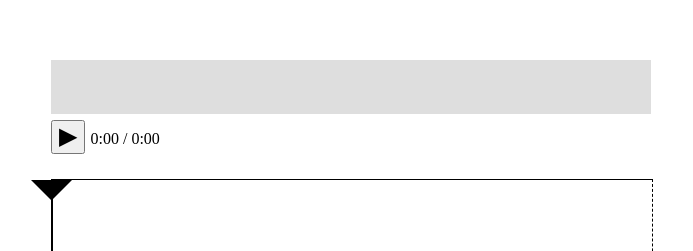
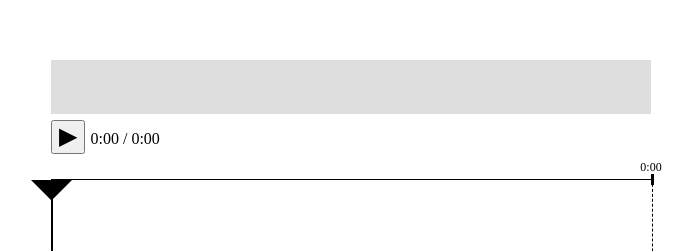
Before and after one commit to ccnmtl/juxtapose, a React app: page / in a window 1280 px wide. Shown: the part 187-438 px from the top of the page, without its empty margins (289-982 px from the left). Built offline with nearby package versions, Linux system fonts and the light colour scheme.

Commit message:
Add ending tick to timeline ruler

```diff
--- a/src/TimelineRuler.jsx
+++ b/src/TimelineRuler.jsx
@@ -3,24 +3,38 @@ import {formatDuration} from './utils.js';
 
 
 export default class TimelineRuler extends React.Component {
+    /**
+     * Takes the visual offset as a percentage, and the position
+     * in seconds. The position is used as the key, so it must
+     * be unique in the component it's used in.
+     *
+     * Returns an array containing the label and the tick.
+     */
+    generateTick(visualOffset, position) {
+        return [
+            <div key={position + '-label'}
+                 className="jux-timeline-ticklabel"
+                 style={{left: visualOffset + '%'}}>
+                {formatDuration(position)}
+            </div>,
+            <div key={position}
+                 className="jux-timeline-tick"
+                 style={{left: visualOffset + '%'}}
+            ></div>
+        ];
+    }
     generateTicks(duration) {
         // Generate a tick for every 30 seconds.
         let ticks = [];
-        for (let i = 0; i < duration; i += 30) {
+        let i = 0;
+        for (; i < duration; i += 30) {
             let visualOffset = (i / duration) * 100;
-            ticks.push(
-                <div key={visualOffset + '-label'}
-                     className="jux-timeline-ticklabel"
-                     style={{left: visualOffset + '%'}}>
-                    {formatDuration(i)}
-                </div>
-            );
-            ticks.push(
-                <div key={visualOffset}
-                     className="jux-timeline-tick"
-                     style={{left: visualOffset + '%'}}
-                ></div>
-            );
+            ticks = ticks.concat(this.generateTick(visualOffset, i));
+        }
+        // If the last tick is more than 5 seconds before the end, generate
+        // one for the end.
+        if (duration - (i - 30) > 5) {
+            ticks = ticks.concat(this.generateTick(100, duration));
         }
         return ticks;
     }
```
